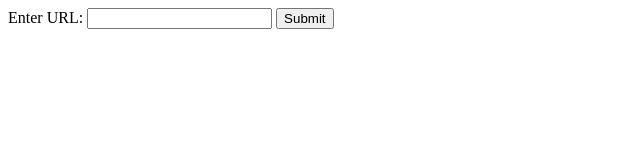
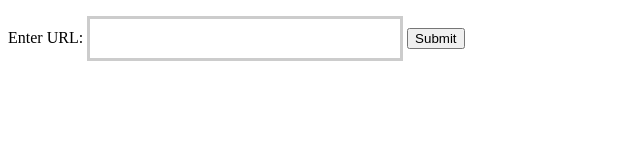
Before and after one commit to steamyrobotlove/steamyrobotlove.github.io, a website: page index.html in a window 1280 px wide. Shown: the whole page, without its empty margins (0-640 px from the left). Drawn offline with Linux system fonts and the light colour scheme.

Commit message:
added css file

```diff
--- /dev/null
+++ b/css/styles.css
@@ -0,0 +1,14 @@
+input[type=text] {
+    width: 25%;
+    padding: 12px 20px;
+    margin: 8px 0;
+    box-sizing: border-box;
+    border: 3px solid #ccc;
+    -webkit-transition: 0.5s;
+    transition: 0.5s;
+    outline: none;
+}
+
+input[type=text]:focus {
+    border: 3px solid #555;
+}
--- a/index.html
+++ b/index.html
@@ -4,6 +4,8 @@
 <head>
     <meta charset="UTF-8">
     <meta name="viewport" content="width=device-width, initial-scale=1.0">
+    <link rel="stylesheet" href="./css/styles.css">
+    <!--<link href="https://cdn.jsdelivr.net/npm/bootstrap@5.0.2/dist/css/bootstrap.min.css" rel="stylesheet" integrity="sha384-EVSTQN3/azprG1Anm3QDgpJLIm9Nao0Yz1ztcQTwFspd3yD65VohhpuuCOmLASjC" crossorigin="anonymous">-->
     <title>Enter URL</title>
 </head>
 <body>
```
Also changed, not shown: package.json (added, +12 -0 lines), 2 other files.
